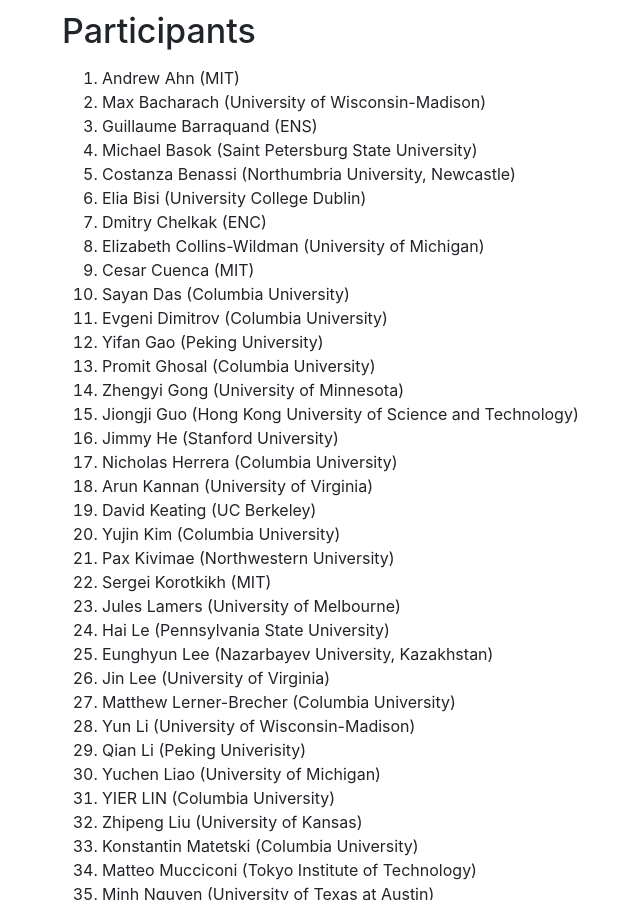
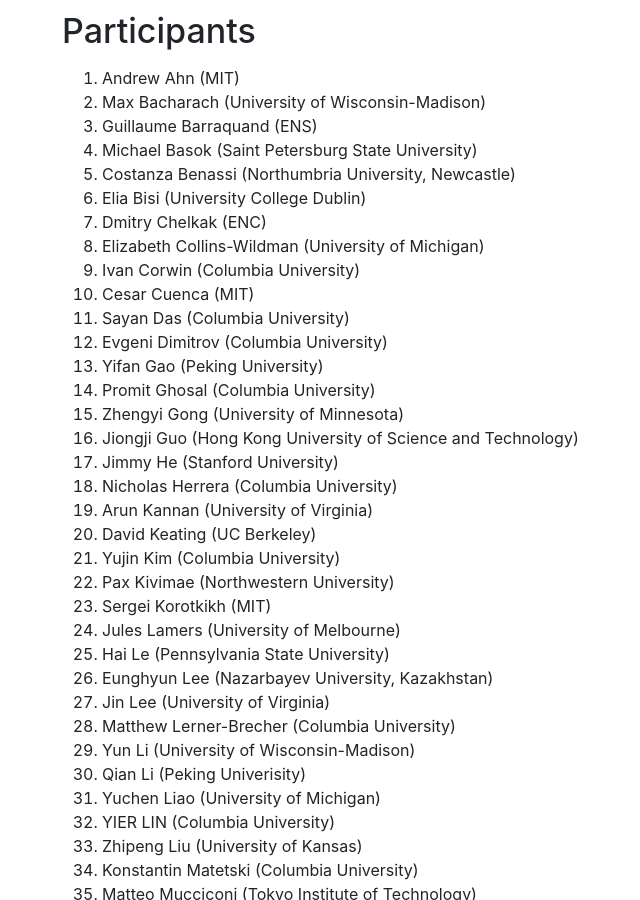
Before and after one commit to int-prob/int-prob-code, a Jekyll site: the page built from vipss2019/participants.md, in a window 1280 px wide and 900 px high, scrolled down 535 px. Shown: the whole window, without its empty margins (23-663 px from the left). Built offline with Jekyll 4.4.1, drawn with Linux system fonts in a browser that asks for light colours; nearby versions of some CDN libraries.

Commit message:
Update participants.md

```diff
--- a/vipss2019/participants.md
+++ b/vipss2019/participants.md
@@ -26,6 +26,7 @@
 1.  Elia	Bisi	(University College Dublin)
 1.  Dmitry	Chelkak	(ENC)
 1.  Elizabeth	Collins-Wildman	(University of Michigan)
+1.  Ivan Corwin (Columbia University)
 1.  Cesar	Cuenca	(MIT)
 1.  Sayan	Das	(Columbia University)
 1.  Evgeni	Dimitrov	(Columbia University)
```
